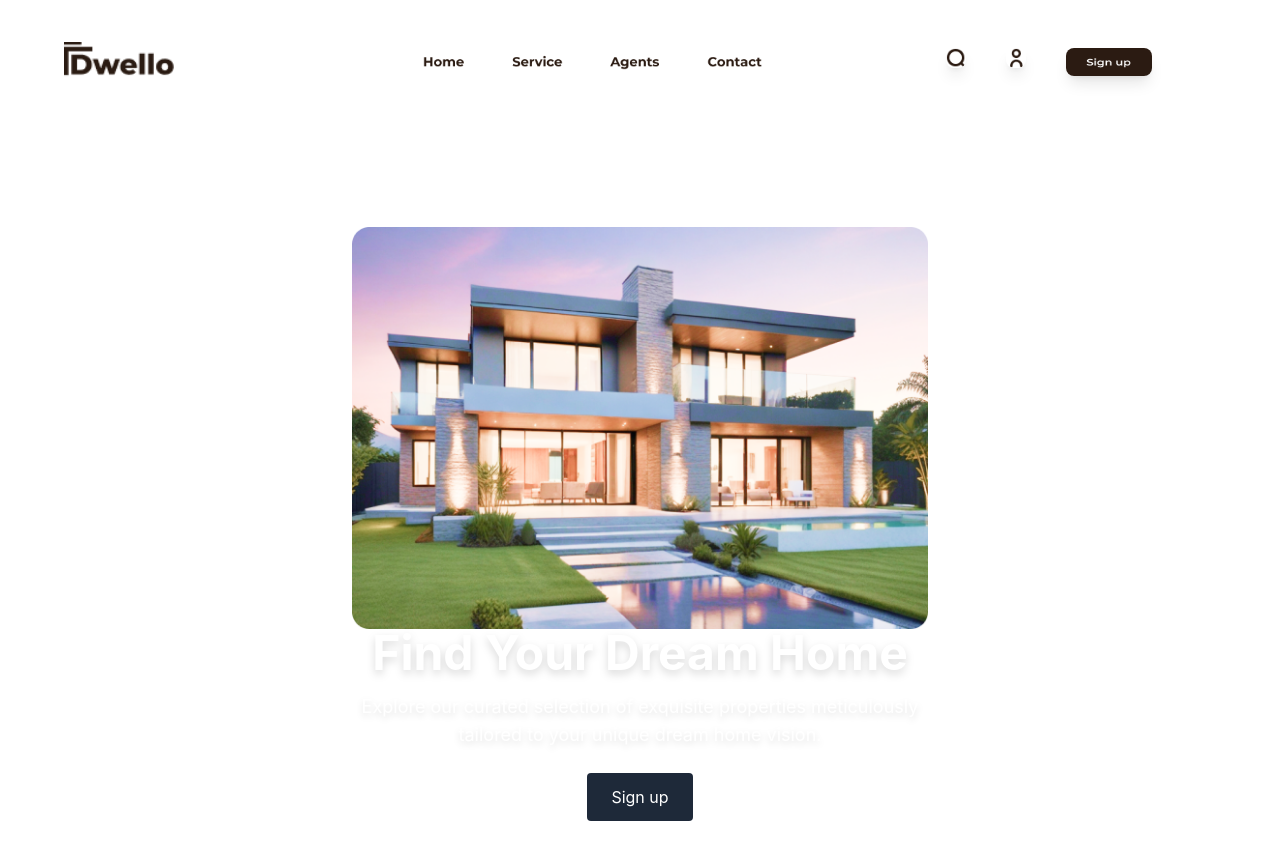
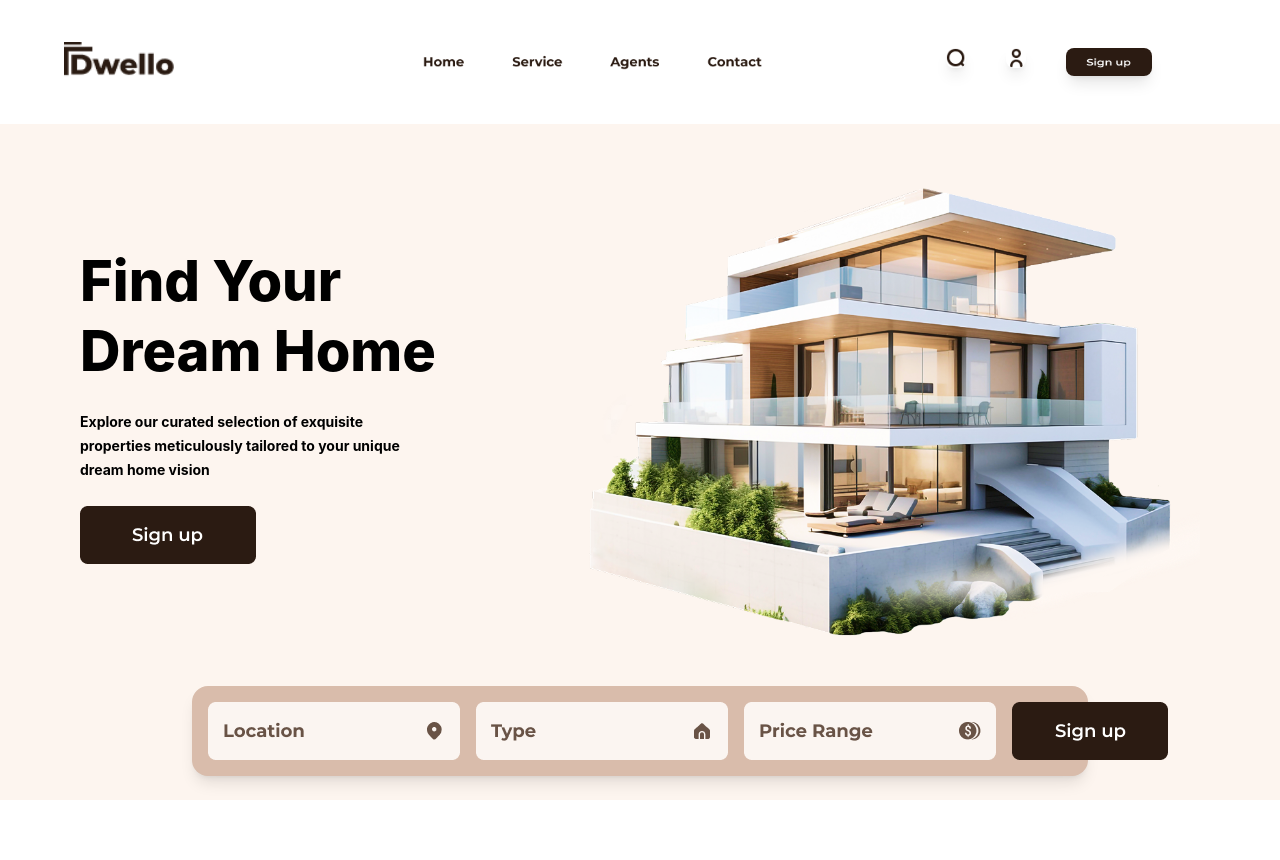
Before and after one commit to HudaCodeHub/Find-Your-Dream-Home, a React (Vite) app: page / in a window 1280 px wide. Shown: the top 860 px of the page. After the commit the page ends 800 px from the top, so only its background shows below. Built offline with nearby package versions, Linux system fonts and the light colour scheme.

Commit message:
update hero section

```diff
--- a/src/App.jsx
+++ b/src/App.jsx
@@ -7,10 +7,10 @@ import Hero from './Components/Hero/Hero';
 
 const App = () => {
   return (
-    <>
+    <div className="flex h-dvh flex-col overflow-hidden bg-[#fdf5ef]">
      <Navbar/>
      <Hero/>
-    </>
+    </div>
   )
 }
 
--- a/src/Components/Hero/Hero.jsx
+++ b/src/Components/Hero/Hero.jsx
@@ -1,26 +1,40 @@
 import React from "react";
-import maskGroup from "../../assets/photos/mask Group.png";
+import group3 from '../../assets/photos/Group 3.png';
+import maskGroup from "../../assets/photos/hero image 1.png"
+import group4 from '../../assets/photos/Group 4.png';
+import group5 from '../../assets/photos/Group 5.png';
+import group6 from '../../assets/photos/Group 6.png';
+import group7 from '../../assets/photos/Group 7.png';
+
 
 const Hero = () => {
+
   return (
-    <section className="w-full h-screen flex flex-col justify-center items-center text-center relative">
+    <div className="flex min-h-0 flex-1 flex-col px-6 pb-6 md:px-20">
+<div className="flex min-h-0 flex-1 items-center justify-between gap-8">
+        <div className="max-w-md flex-1">
+          <h1 className="mb-6 text-[clamp(2rem,7vh,4rem)] font-extrabold leading-tight">
+            Find Your
+            <br />
+            Dream Home
+          </h1>
+          <p className="mb-6 max-w-xs text-sm font-bold leading-6">
+            Explore our curated selection of exquisite properties meticulously
+            tailored to your unique dream home vision
+          </p>
+          <img src={group3} alt="group1" className=""></img></div>
 
-      <img
-        src={maskGroup}
-        alt="mask-group"
-        className="w-full max-w-xl object-contain md:scale"/>
+ <div className="flex ">
+          <img src={maskGroup} alt="Modern" className="h-auto max-h-full w-full max-w-[640px] object-contain md:h-full"></img>
 
-      <h1 className="text-5xl font-bold text-white drop-shadow-lg">
-        Find Your Dream Home
-      </h1>
-      <p className="mt-4 max-w-xl text-lg text-white drop-shadow-md">
-        Explore our curated selection of exquisite properties meticulously
-        tailored to your unique dream home vision.
-      </p>
-      <button className="mt-6 bg-gray-800 text-white px-6 py-3 rounded hover:bg-gray-700">
-        Sign up
-      </button>
-    </section>
+</div></div>
+<div className="mx-auto flex w-full max-w-4xl shrink-0 gap-4 rounded-2xl bg-[#d9bcab] p-4 shadow-lg ">
+<img src={group4}/>
+<img src={group5}/>
+<img src={group6}/>
+<img src={group7}/>
+</div></div>
+
   );
 };
 
```
